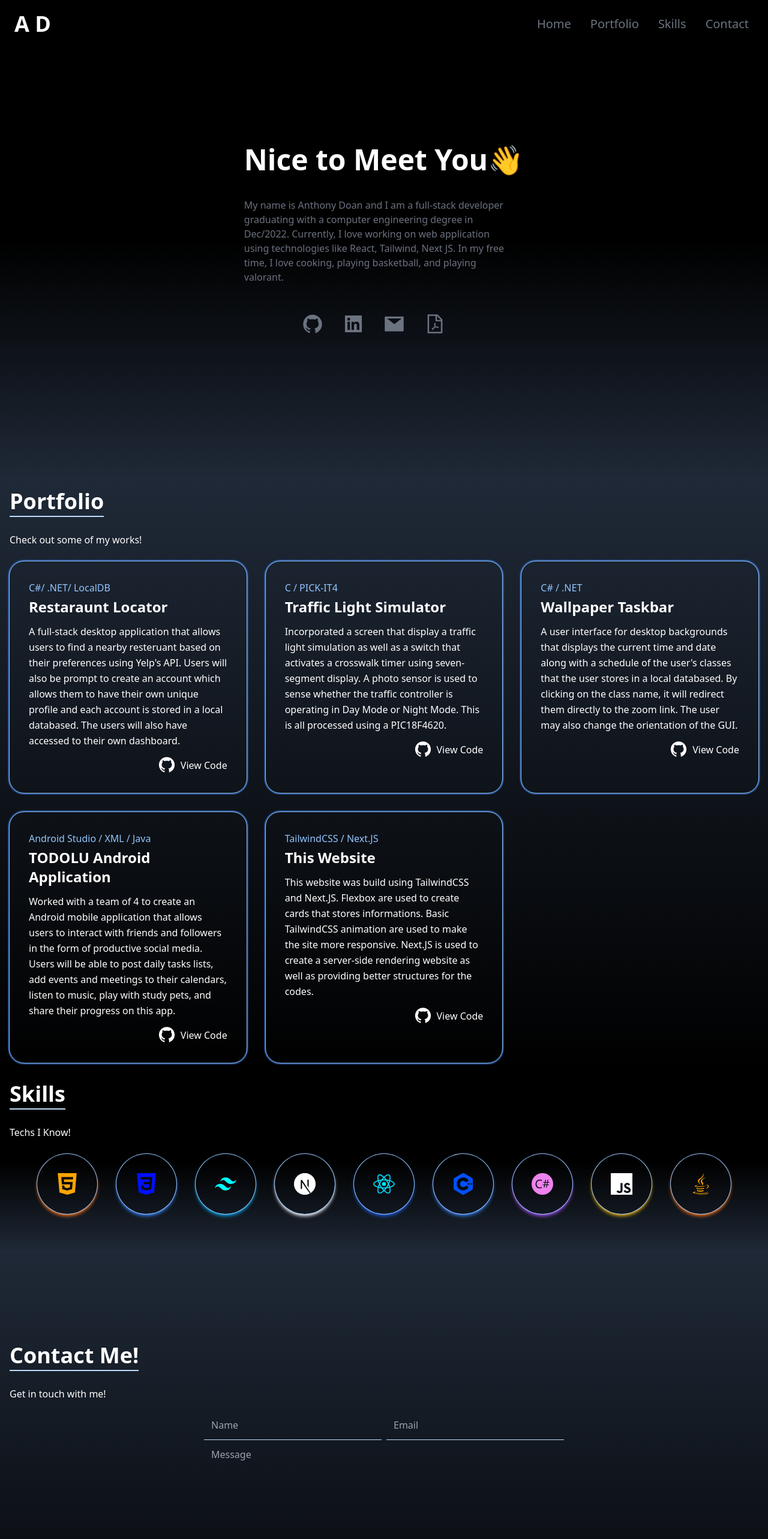
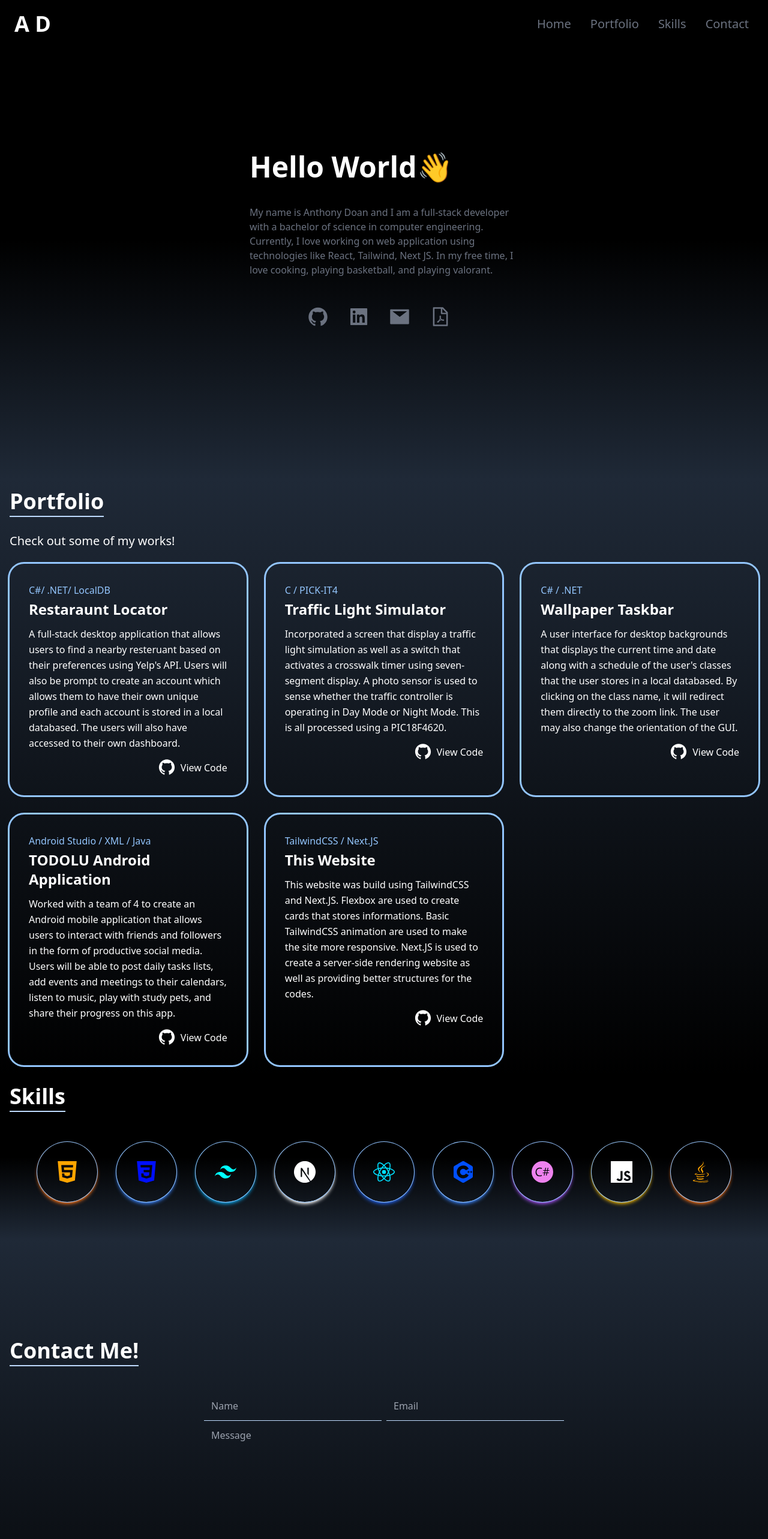
Before and after one commit to antdoan123/e-portfolio, a Next.js app: page /components/Home in a window 1280 px wide. Shown: the top 2566 px of the page at 60% size. Built offline with nearby package versions, Linux system fonts and the light colour scheme.

Commit message:
fixed max width

```diff
--- a/pages/components/Contact.jsx
+++ b/pages/components/Contact.jsx
@@ -33,14 +33,11 @@ const Contact = () => {
 
   return (
     <div name="Contact" className='h-screen w-full bg-gradient-to-b from-gray-800  to-black '>
-        <div className="max-w-screen-xlg p-4 mx-auto flex flex-col justify-center w-full h-full text-white">
+        <div className="max-w-screen-4xl p-4 mx-auto flex flex-col justify-center w-full h-full text-white">
             <div className='pb-8'>
                 <h2 className="text-4xl font-bold inline border-b-2 border-blue-200">
                     Contact Me!
                 </h2>
-            </div>
-            <div>
-                Get in touch with me!
             </div>
 
             <div>
--- a/pages/components/Home.jsx
+++ b/pages/components/Home.jsx
@@ -41,7 +41,7 @@ const Home = () => {
 
   return (
     <div name="home" className='h-screen w-full bg-gradient-to-b from-black via-black to-gray-800 '>
-        <div className='max-w-screen-lg mx-auto flex flex-col items-center justify-center h-full px-4 md:text-row'>
+        <div className='max-w-screen-4xl mx-auto flex flex-col items-center justify-center h-full px-4 md:text-row'>
         <AnimatePresence>
           <motion.div
             initial={{ y: 10, opacity: 0 }}
@@ -49,11 +49,11 @@ const Home = () => {
             transition={{ duration: 1 }}
           >
             <div className='flex flex-col justify-center h-full'>
-                <h2 className='text-7xl md:text-5xl font-bold text-white '>Nice to Meet You👋
+                <h2 className='text-7xl md:text-5xl font-bold text-white '>Hello World👋
                 </h2>
 
                 <p className='text-gray-500 py-4 max-w-md mt-6'>
-                    My name is Anthony Doan and I am a full-stack developer graduating with a computer engineering degree in Dec/2022. Currently,
+                    My name is Anthony Doan and I am a full-stack developer with a bachelor of science in computer engineering. Currently,
                     I love working on web application using technologies like React, Tailwind, Next JS. In my free time,
                     I love cooking, playing basketball, and playing valorant.
                 </p>
--- a/pages/components/Portfolio.jsx
+++ b/pages/components/Portfolio.jsx
@@ -42,19 +42,19 @@ function Portfolio() {
 
   return (
     <div name="portfolio" className='w-full bg-gradient-to-b from-gray-800 to-black text-white '>
-        <div className="max-w-screen-xlg p-4 mx-auto flex flex-col justify-center w-full h-full">
+        <div className="max-w-screen-4xl p-4 mx-auto flex flex-col justify-center w-full h-full">
             <div className='pb-8'>
                 <h2 className="text-4xl font-bold inline border-b-2 border-blue-200">
                     Portfolio
                 </h2>
             </div>
-            <div>
+            <div className='text-xl'>
                 Check out some of my works!
             </div>
               <div className="mt-6 grid grid-cols md:grid-cols-2 lg:grid-cols-3 gap-8" >
                   {portfolios.map( ({id, tech, title, description, href}) => (
 
-                      <div key={id} className="ring px-8 py-8 rounded-3xl outline outline-1 outline-blue-300">
+                      <div key={id} className="ring px-8 py-8 rounded-3xl ring-blue-300">
 
                         <h2 className="text-base font-medium text-blue-300 mb-1">{tech}</h2>
                             <h1 className="text-2xl font-semibold mb-3">{title}</h1>
--- a/pages/components/Skills.jsx
+++ b/pages/components/Skills.jsx
@@ -81,14 +81,14 @@ function Skills() {
 
   return (
     <div name="skills" className='w-full bg-gradient-to-b from-black via-black to-gray-800'>
-        <div className="max-w-screen-xlg p-4 mx-auto flex flex-col justify-center w-full h-full text-white">
+        <div className="max-w-screen-4xl p-4 mx-auto flex flex-col justify-center w-full h-full text-white">
             <div className='pb-8'>
                 <h2 className="text-4xl font-bold inline border-b-2 border-blue-200">
                     Skills
                 </h2>
             </div>
-            <div>
-                Techs I Know!
+            <div className='text-xl'>
+
             </div>
             <div className='grid grid-cols-3 items-center justify-center text-center md:grid-cols-2 lg:flex gap-8 mt-6 '>
 
```
